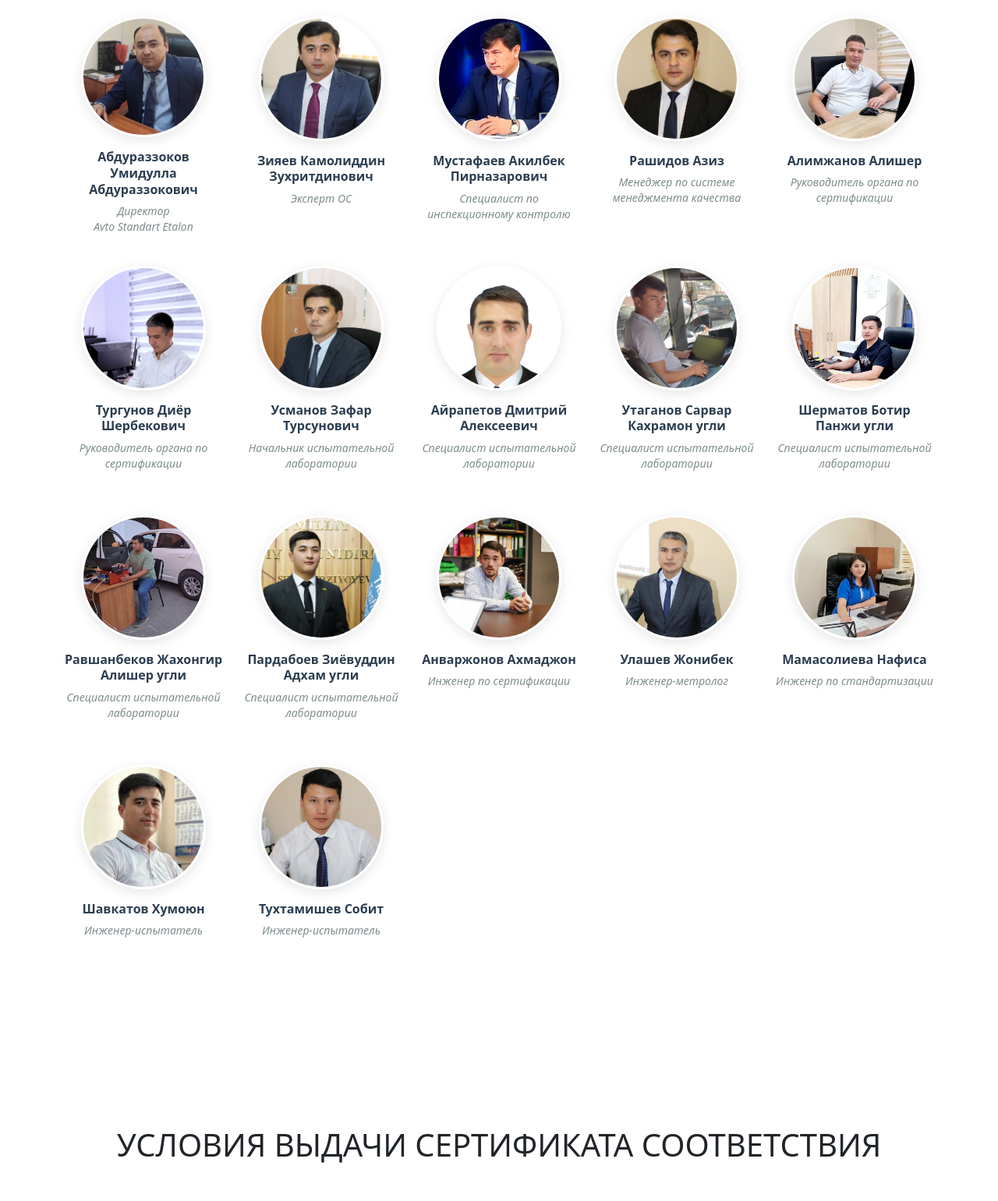
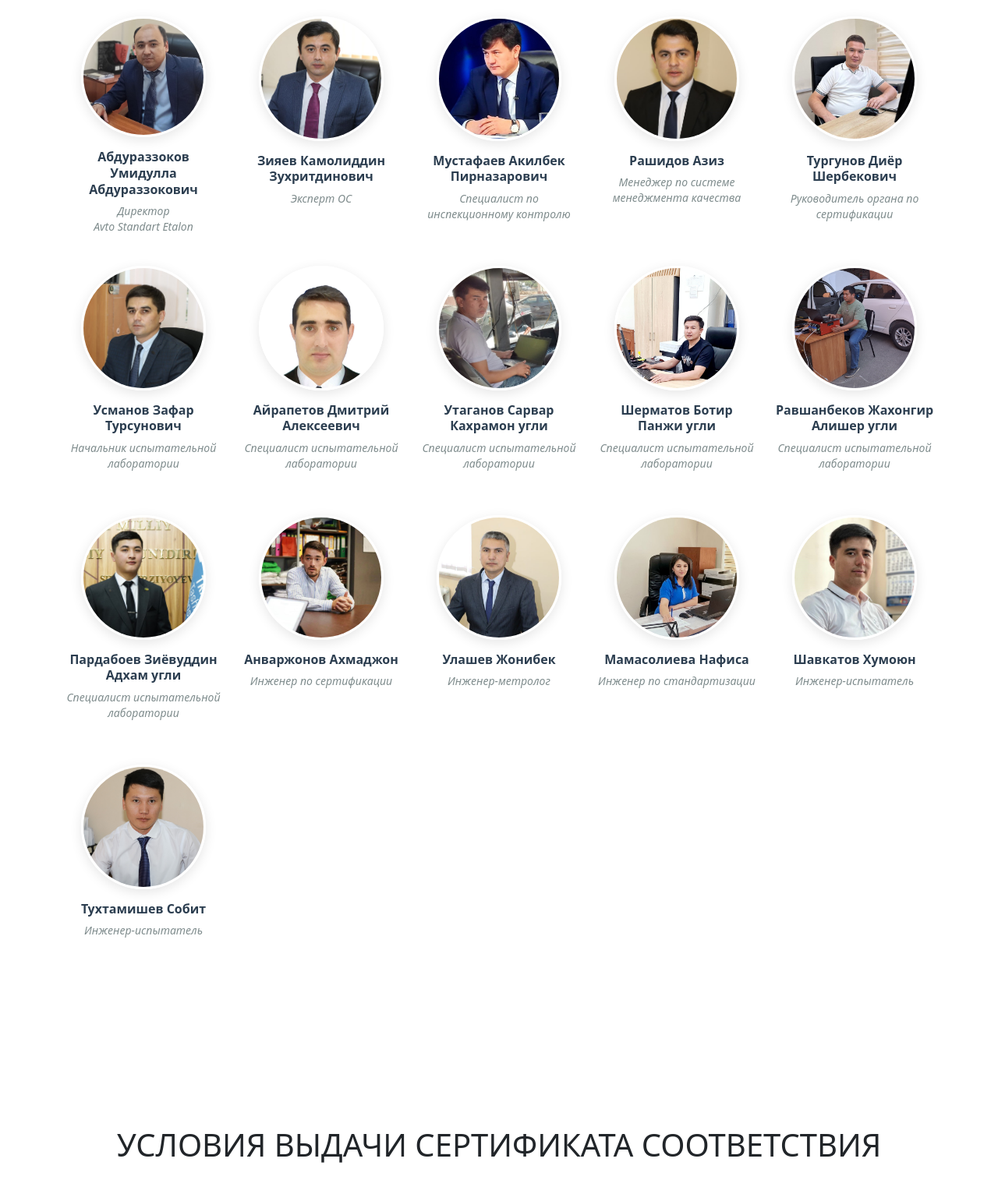
Before and after one commit to VladlenKhan/tts, a Django app: template app/templates/home.html in a window 1280 px wide. Shown: the part 4104-5645 px from the top of the page at 78% size. Run offline with Django 4.2, Linux system fonts and the light colour scheme; the template is opened without the code that fills it, so the values that code supplies are empty.

Commit message:
removed team member

```diff
--- a/app/templates/home.html
+++ b/app/templates/home.html
@@ -430,23 +430,6 @@
 							</div>
 							<div class="member-title">
 								{% trans 'Менеджер по системе менеджмента качества' %}
-							</div>
-						</div>
-					</div>
-				</div>
-				<div class="col-12 col-md-6 col-lg-2-4">
-					<div class="text-center team-member">
-						<img
-							src="{% static 'images/alimjonov-alisher.jpg' %}"
-							alt=""
-							class="img-fluid team-photo"
-						/>
-						<div class="member-info">
-							<div class="member-name">
-								{% trans 'Алимжанов Алишер' %}
-							</div>
-							<div class="member-title">
-								{% trans 'Руководитель органа по сертификации' %}
 							</div>
 						</div>
 					</div>
```
Also changed, not shown: app/static/images/alimjonov-alisher.jpg (deleted), app/static/images/turgunov-diyor.jpg, static/images/alimjonov-alisher.jpg (deleted), static/images/turgunov-diyor.jpg.
